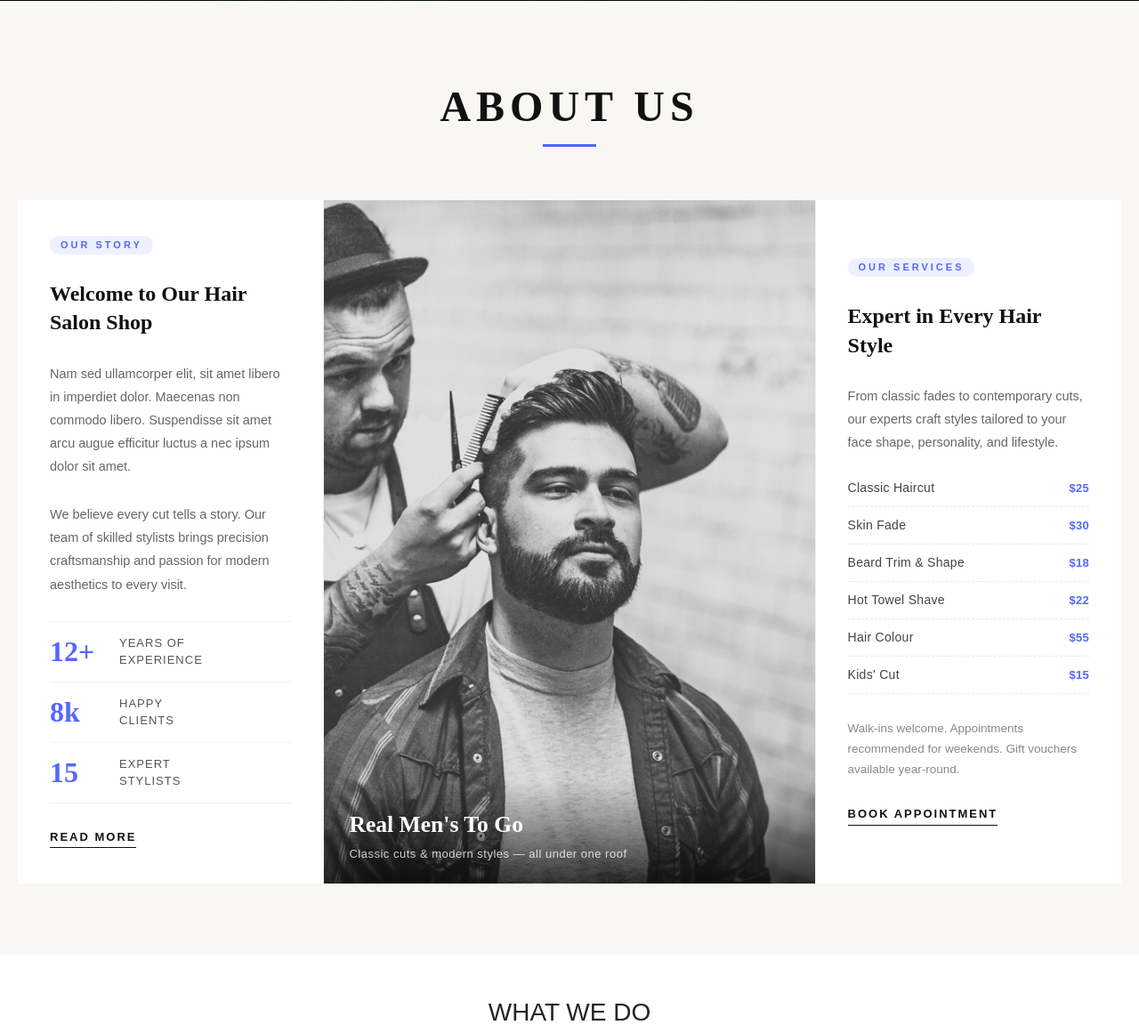
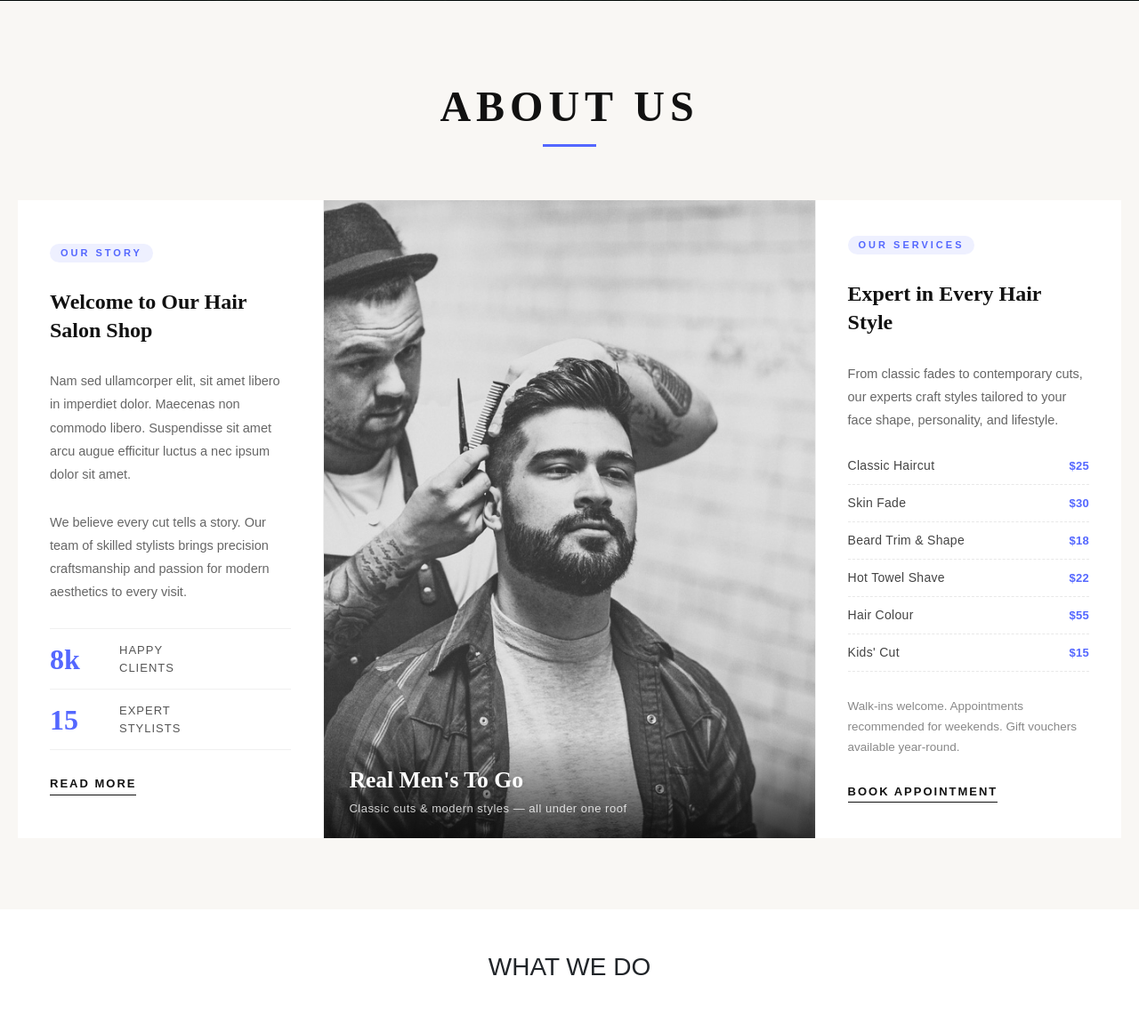
Before and after one commit to Ranjithr-007/South-Barber, a Django app: page / in a window 1280 px wide. Shown: the part 613-1765 px from the top of the page at 89% size. Run offline with Django 3.2, Linux system fonts and the light colour scheme; data comes from the database, SQL or seed files in the repository; both versions use the stored data as it was after the commit; some libraries are stand-ins or nearby versions.

Commit message:
Home Page About Us Section Content Updated

```diff
--- a/templates/website/index.html
+++ b/templates/website/index.html
@@ -169,10 +169,10 @@
       <p>We believe every cut tells a story. Our team of skilled stylists brings precision craftsmanship and passion for modern aesthetics to every visit.</p>
 
       <div>
-        <div class="stat-row">
+        <!-- <div class="stat-row">
           <div class="stat-num">12+</div>
           <div class="stat-label">Years of<br/>Experience</div>
-        </div>
+        </div> -->
         <div class="stat-row">
           <div class="stat-num">8k</div>
           <div class="stat-label">Happy<br/>Clients</div>
```
Also changed, not shown: db.sqlite3.
